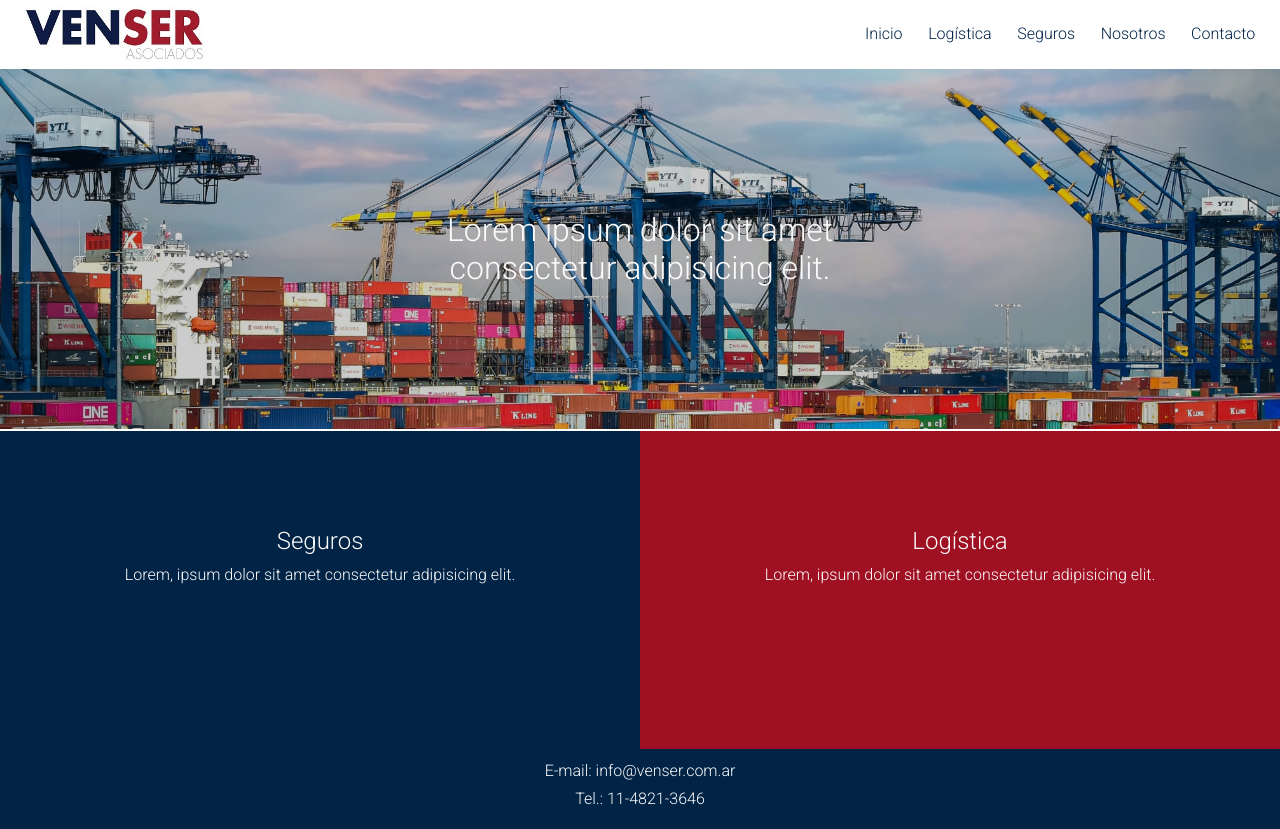
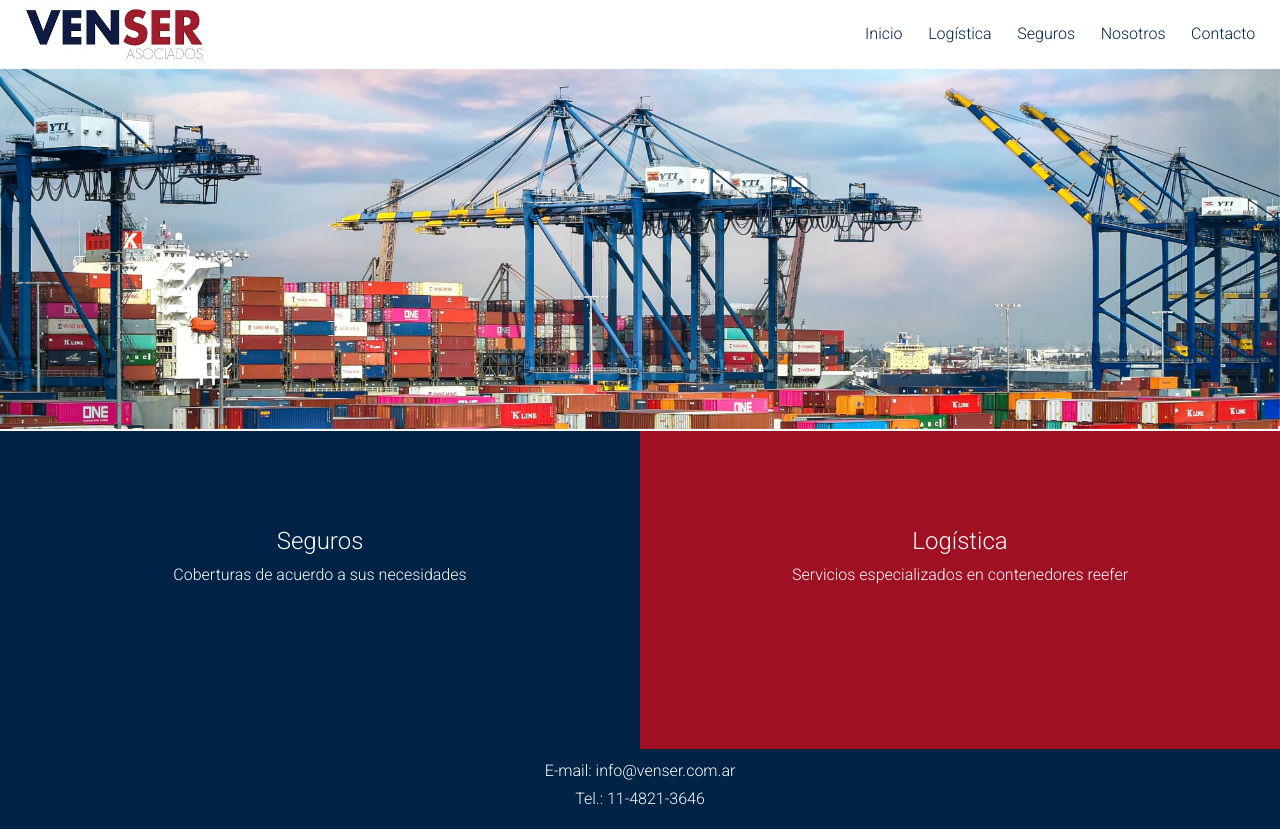
Before and after one commit to rosariobosch/VenSer, a website: page index.html in a window 1280 px wide. Drawn offline with nearby package versions, Linux system fonts and the light colour scheme.

Commit message:
Modificación estilo index.html

```diff
--- a/index.html
+++ b/index.html
@@ -53,18 +53,18 @@
         <!-- Título con imagen de fondo -->
         <div class="animate__animated animate__fadeInLeft">
             <img src="media/imagen_index.jpg" alt="Contenedores en puerto" class="imagenSuperior">
-            <h1 class="tituloSuperior">Lorem ipsum dolor sit amet consectetur adipisicing elit.</h1>
+            <h1 class="tituloSuperior">Logística de exportación y seguros</h1>
         </div>
         <!-- Sección seguros -->
         <div class="contenedorIndex">
             <section class="fondoAzul">
                 <h2 class="fondoAzul__titulo">Seguros</h2>
-                <p class="fondoAzul__parrafo"> Lorem, ipsum dolor sit amet consectetur adipisicing elit.</p>
+                <p class="fondoAzul__parrafo"> Coberturas de acuerdo a sus necesidades</p>
             </section>
             <!-- Sección logística -->
             <section class="fondoRojo">
                 <h2 class="fondoRojo__titulo">Logística</h2>
-                <p class="fondoRojo__parrafo">Lorem, ipsum dolor sit amet consectetur adipisicing elit.</p>
+                <p class="fondoRojo__parrafo">Servicios especializados en contenedores reefer</p>
             </section>
         </div>
     </main>
--- a/scss/style.scss
+++ b/scss/style.scss
@@ -50,26 +50,10 @@
     width: 100%;
     height: 45vh;
     object-fit: cover;
-    filter: brightness(0.8);
-    @media only screen and (min-width: 700px) {
-        display: flex;
-        position: relative;
-    }
 }
 
 .tituloSuperior {
     display: none;
-    @media only screen and (min-width: 700px) {
-        display: flex;
-        font-size: xx-large;
-        position: absolute;
-        top: 50%;
-        left: 50%;
-        transform: translate(-50%, -50%);
-        color: $blanco;
-        text-align: center;
-        width: 40%;
-    }
 }
 
 /* Footer */
```
Also changed, not shown: css/main.css.
